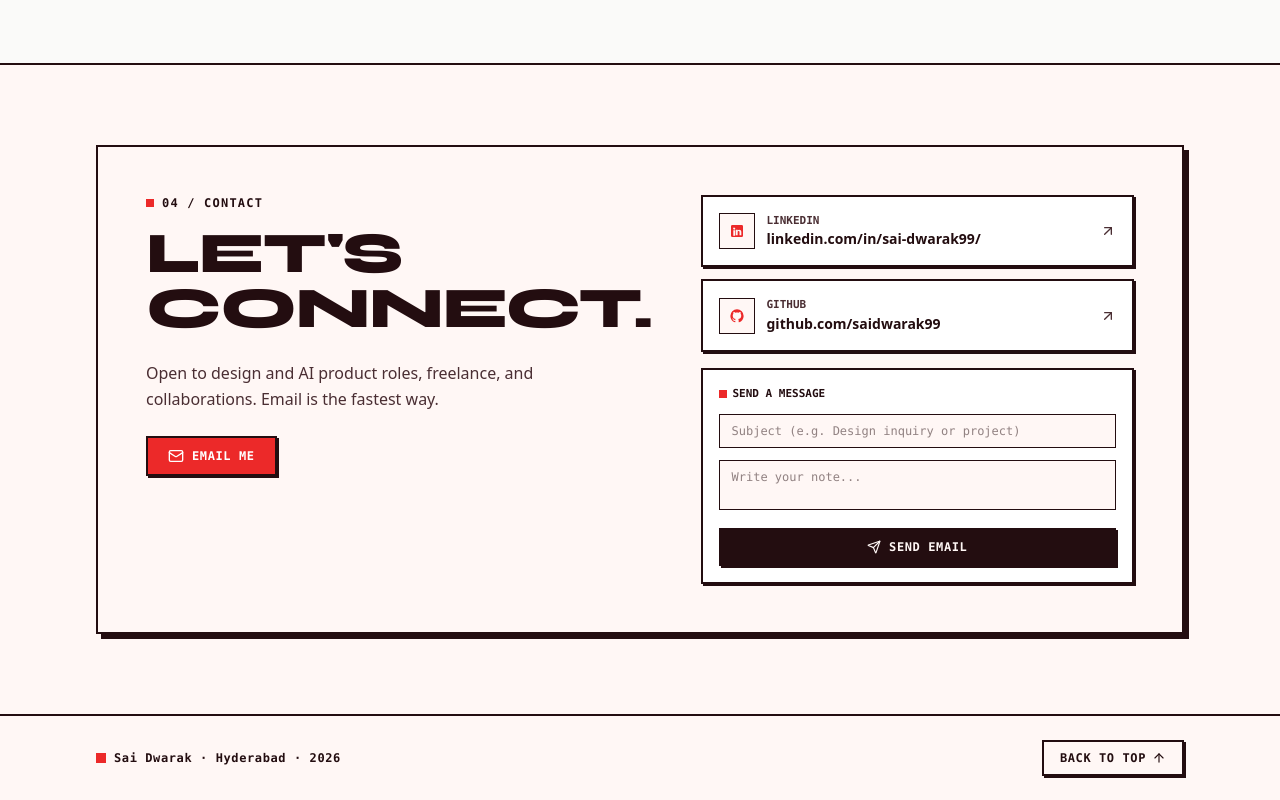
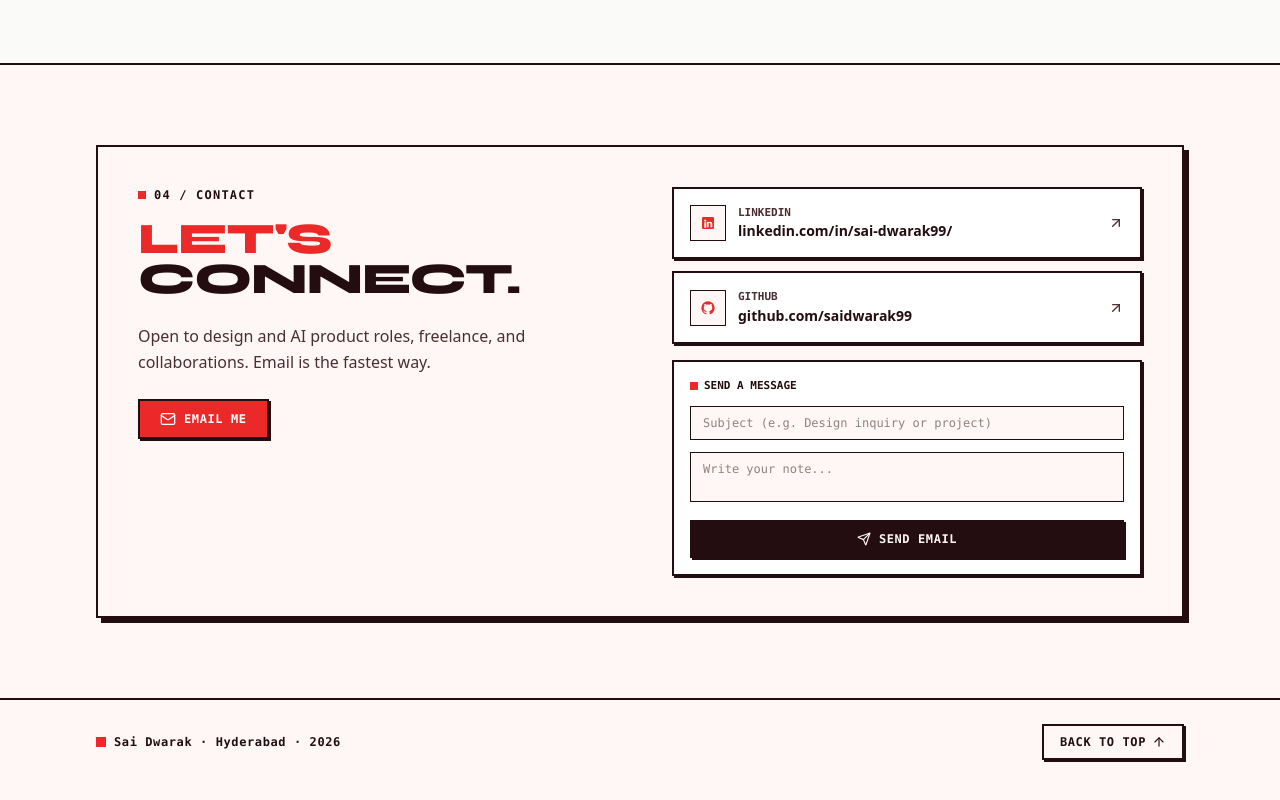
Before and after one commit to saidwarak99/Dwarak-portfolio, a Next.js app: page / in a window 1280 px wide. Shown: the part 3070-3870 px from the top of the page. Built offline with nearby package versions, Linux system fonts and the light colour scheme; no server answers; the database is empty.

Commit message:
fix(contact): eliminate heading overlap by optimizing fluid typography and grid clearance

```diff
--- a/src/components/ContactSection.tsx
+++ b/src/components/ContactSection.tsx
@@ -32,9 +32,9 @@ export function ContactSection({
     <section id="contact" aria-label="Contact Section" className="pt-20 pb-20 bg-[#FFF7F5] relative">
       <div className="max-w-6xl mx-auto px-4 sm:px-6 lg:px-8">
         {/* Main Box - Corner brackets removed (reserved for hero and project cards) */}
-        <div className="border-2 border-[#230D10] bg-[#FFF7F5] p-6 sm:p-10 md:p-12 brutalist-shadow-lg">
-          <div className="grid grid-cols-1 lg:grid-cols-[minmax(0,1.15fr)_minmax(0,1fr)] gap-8 lg:gap-14 items-start">
-            {/* Left Column: Title & Intro (min-w-0 w-full to prevent collision with right cards) */}
+        <div className="border-2 border-[#230D10] bg-[#FFF7F5] p-6 sm:p-8 md:p-10 brutalist-shadow-lg">
+          <div className="grid grid-cols-1 lg:grid-cols-2 gap-8 lg:gap-12 xl:gap-16 items-start">
+            {/* Left Column: Title & Intro (guaranteed clearance, zero overlap) */}
             <div className="min-w-0 w-full space-y-4">
               <div className="flex items-center gap-2">
                 <span className="w-2 h-2 bg-[#EC2929] inline-block" />
@@ -43,16 +43,17 @@ export function ContactSection({
                 </span>
               </div>
 
-              {/* Fluid clamp heading with break-words so it never collides */}
+              {/* Fluid clamp heading sized to guarantee generous clearance from cards */}
               <h2
-                className="text-[clamp(2.2rem,4.5vw,4.25rem)] font-black text-[#230D10] uppercase tracking-tight leading-[0.95] break-words"
+                className="text-[clamp(1.85rem,3.4vw,3.25rem)] font-black uppercase tracking-tight leading-[0.92] break-words"
                 style={{
                   fontFamily: "var(--font-syne)",
                   overflowWrap: "break-word",
                   wordBreak: "break-word",
                 }}
               >
-                LET&apos;S <span className="whitespace-nowrap">CONNECT.</span>
+                <span className="block text-[#EC2929]">LET&apos;S</span>
+                <span className="block text-[#230D10] whitespace-nowrap">CONNECT.</span>
               </h2>
 
               <p className="text-sm sm:text-base text-[#4A2E33] leading-relaxed max-w-md pt-2">
```
